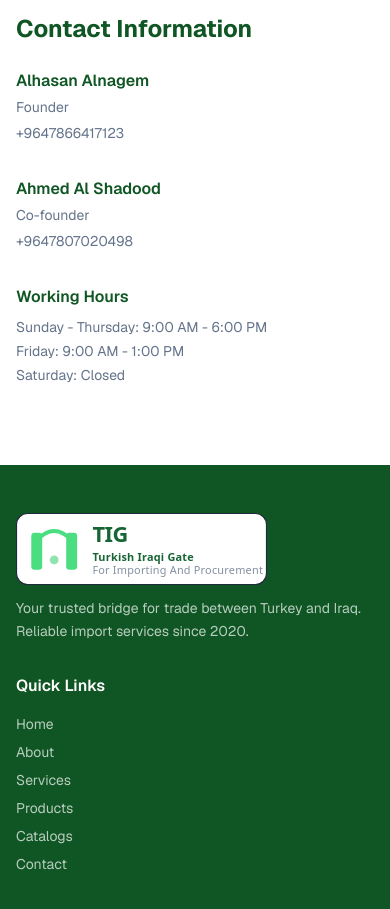
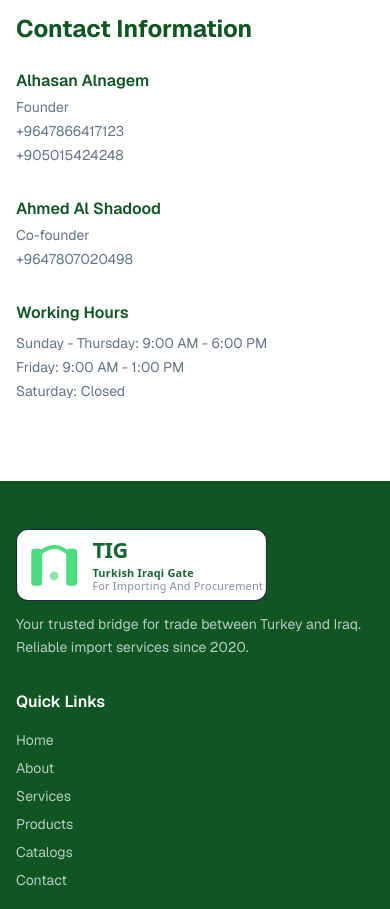
Before and after one commit to alhasan-alnagem/turkish-iraqi-gate, a Next.js app: page /en/contact in a window 390 px wide. Shown: the part 1580-2489 px from the top of the page. Built offline with nearby package versions, Linux system fonts and the light colour scheme.

Commit message:
Add second phone number for Alhasan on contact page

```diff
--- a/src/app/[lang]/contact/page.tsx
+++ b/src/app/[lang]/contact/page.tsx
@@ -253,15 +253,20 @@ export default function Contact() {
                     <p className="text-[var(--muted)] text-sm mb-1">
                       {person.role}
                     </p>
+                    <div className="flex flex-col gap-1">
+                      {person.phones.map((phone, j) => (
                         <a
+                          key={j}
                           className="text-[var(--muted)] text-sm hover:text-[var(--primary)]"
                           dir="ltr"
-                      href={`https://wa.me/${person.phone.replace(/\D/g, "")}`}
+                          href={`https://wa.me/${phone.replace(/\D/g, "")}`}
                           target="_blank"
                           rel="noopener noreferrer"
                         >
-                      {person.phone}
+                          {phone}
                         </a>
+                      ))}
+                    </div>
                   </div>
                 ))}
                 <div>
--- a/src/lib/translations/ar.ts
+++ b/src/lib/translations/ar.ts
@@ -301,8 +301,8 @@ const ar: Translations = {
     info: {
       title: "معلومات التواصل",
       people: [
-        { name: "الحسن النجم", role: "المؤسس", phone: "+9647866417123" },
-        { name: "أحمد الشدود", role: "المؤسس المشارك", phone: "+9647807020498" },
+        { name: "الحسن النجم", role: "المؤسس", phones: ["+9647866417123", "+905015424248"] },
+        { name: "أحمد الشدود", role: "المؤسس المشارك", phones: ["+9647807020498"] },
       ],
       hours: { title: "ساعات العمل", lines: ["الأحد - الخميس: 9:00 ص - 6:00 م", "الجمعة: 9:00 ص - 1:00 م", "السبت: مغلق"] },
     },
--- a/src/lib/translations/en.ts
+++ b/src/lib/translations/en.ts
@@ -301,8 +301,8 @@ const en: Translations = {
     info: {
       title: "Contact Information",
       people: [
-        { name: "Alhasan Alnagem", role: "Founder", phone: "+9647866417123" },
-        { name: "Ahmed Al Shadood", role: "Co-founder", phone: "+9647807020498" },
+        { name: "Alhasan Alnagem", role: "Founder", phones: ["+9647866417123", "+905015424248"] },
+        { name: "Ahmed Al Shadood", role: "Co-founder", phones: ["+9647807020498"] },
       ],
       hours: { title: "Working Hours", lines: ["Sunday - Thursday: 9:00 AM - 6:00 PM", "Friday: 9:00 AM - 1:00 PM", "Saturday: Closed"] },
     },
--- a/src/lib/translations/tr.ts
+++ b/src/lib/translations/tr.ts
@@ -301,8 +301,8 @@ const tr: Translations = {
     info: {
       title: "İletişim Bilgileri",
       people: [
-        { name: "Alhasan Alnagem", role: "Kurucu", phone: "+9647866417123" },
-        { name: "Ahmed Al Shadood", role: "Kurucu Ortak", phone: "+9647807020498" },
+        { name: "Alhasan Alnagem", role: "Kurucu", phones: ["+9647866417123", "+905015424248"] },
+        { name: "Ahmed Al Shadood", role: "Kurucu Ortak", phones: ["+9647807020498"] },
       ],
       hours: { title: "Çalışma Saatleri", lines: ["Pazar - Perşembe: 09:00 - 18:00", "Cuma: 09:00 - 13:00", "Cumartesi: Kapalı"] },
     },
--- a/src/lib/translations/types.ts
+++ b/src/lib/translations/types.ts
@@ -202,7 +202,7 @@ export type Translations = {
     };
     info: {
       title: string;
-      people: Array<{ name: string; role: string; phone: string }>;
+      people: Array<{ name: string; role: string; phones: string[] }>;
       hours: { title: string; lines: string[] };
     };
   };
```
Lines whose indentation alone changed are shown as unchanged.
